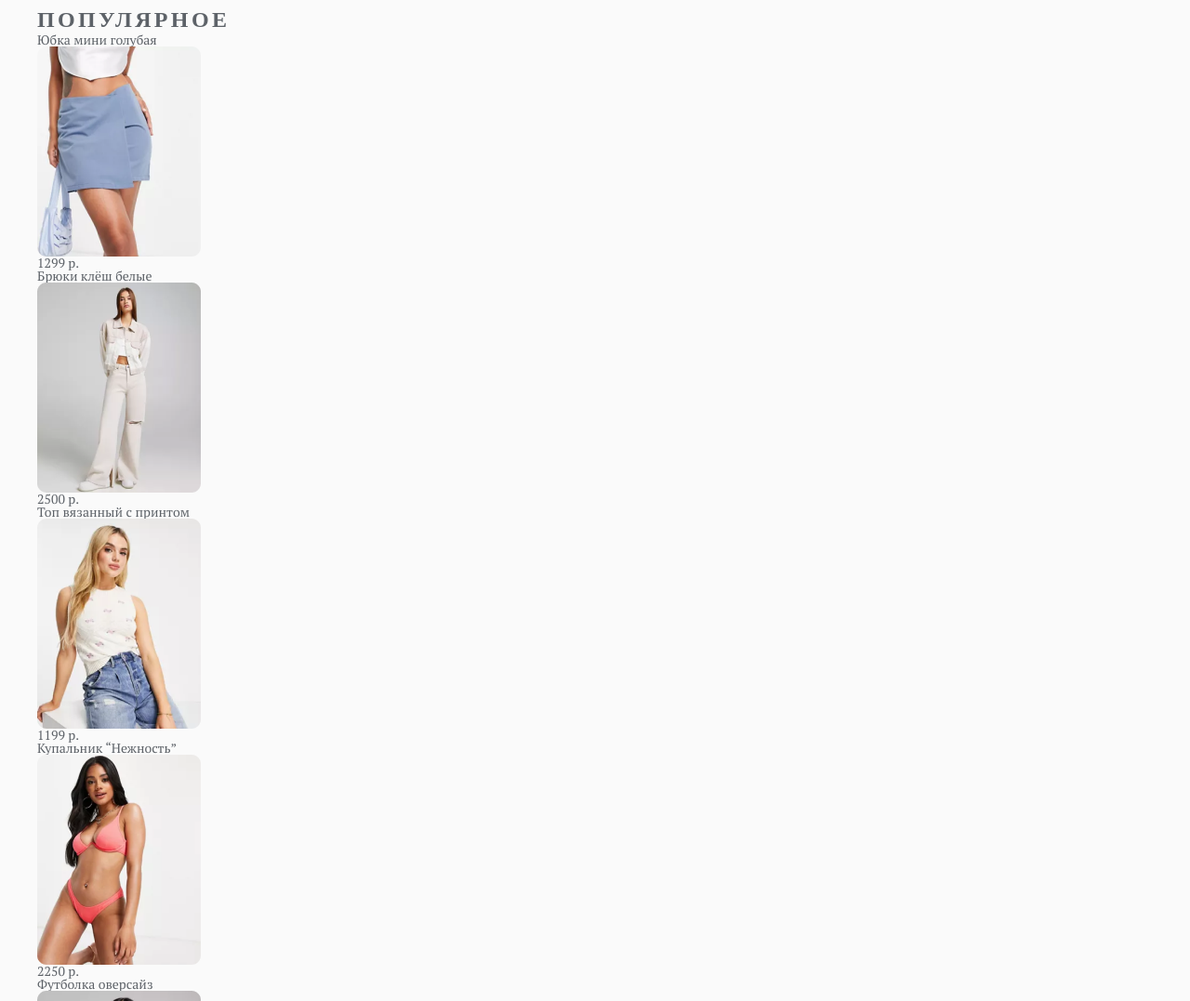
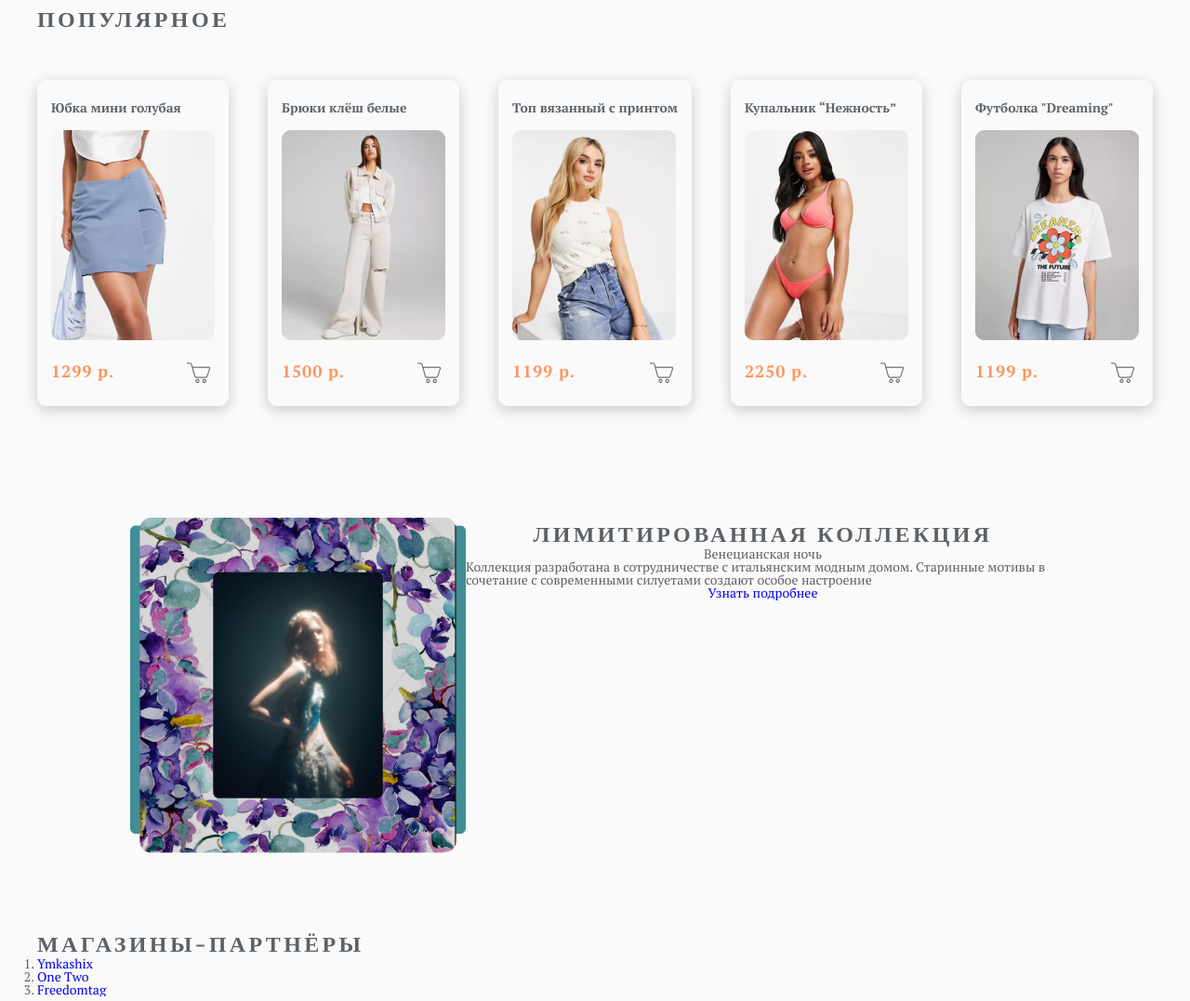
Before and after one commit to fongradnastya/lab2_web, a plain HTML site: page index.html in a window 1280 px wide. Shown: the part 1549-2626 px from the top of the page at 93% size. Drawn offline with nearby package versions, Linux system fonts and the light colour scheme.

Commit message:
Desighned new sections

```diff
--- a/css/style.css
+++ b/css/style.css
@@ -323,3 +323,64 @@ h2{
 }
 
 /* popular */
+
+.popular{
+    padding-bottom: 80px;
+}
+
+.popular__title{
+    margin-bottom: 50px;
+}
+
+.popular__cards{
+    display: flex;
+    justify-content: space-between;
+}
+
+.popular__card{
+    box-shadow: 0px 4px 15px rgba(0, 0, 0, 0.2);
+    padding: 20px 15px;
+    border-radius: 10px;
+}
+
+.popular__info{
+    display: flex;
+    align-items: center;
+    justify-content: space-between;
+    margin-top: 15px;
+}
+
+.popular__subtitle{
+    font-weight: 700;
+    line-height: 19px;
+    margin-bottom: 15px;
+}
+
+.popular__price{
+    font-weight: 700;
+    font-size: 18px;
+    line-height: 24px;
+    letter-spacing: 0.05em;
+    color: #FE955E;
+}
+
+.popular__basket{
+    padding: 5px;
+}
+
+/* limited edition */
+
+.limited{
+    padding: 40px 0 80px 0;
+}
+
+.limited__container{
+    display: flex;
+    max-width: 1000px;
+}
+
+.limited__offer{
+    display: flex;
+    flex-direction: column;
+    align-items: center;
+}
--- a/index.html
+++ b/index.html
@@ -189,50 +189,120 @@
                     </div>
                 </div>
             </section>
-            <section id="s4">
+            <section id="s4" class="popular">
                 <div class="container">
-                    <h2>Популярное</h2>
-                    <div>
-                        <h5>Юбка мини голубая</h5>
+                    <h2 class="popular__title">
+                        Популярное
+                    </h2>
+                    <div class="popular__cards">
+                        <div class="popular__card">
+                            <h5 class="popular__subtitle">
+                                Юбка мини голубая
+                            </h5>
+                            <div class="popular__img">
                                 <img src="img/popular/1.png" alt="Юбка">
-                        <p>1299 р.</p>
                             </div>
-                    <div>
-                        <h5>Брюки клёш белые</h5>
-                        <img src="img/popular/2.png" alt="Брюки клёш">
-                        <p>2500 р.</p>
+                            <div class="popular__info">
+                                <p class="popular__price">
+                                    1299 р.
+                                </p>
+                                <div class="popular__basket">
+                                    <a href="#" class="popular__link">
+                                        <img src="img/popular/basket.png" alt="basket">
+                                    </a>
                                 </div>
-                    <div>
-                        <h5>Топ вязанный с принтом</h5>
-                        <img src="img/popular/3.png" alt="Топ вязанный">
-                        <p>1199 р.</p>
                             </div>
-                    <div>
-                        <h5>Купальник “Нежность”</h5>
-                        <img src="img/popular/4.png" alt="Купальник">
-                        <p>2250 р.</p>
                         </div>
-                    <div>
-                        <h5>Футболка оверсайз</h5>
-                        <img src="img/popular/5.png" alt="">
-                        <p>599 р.</p>
+                        <div class="popular__card">
+                            <h5 class="popular__subtitle">
+                                Брюки клёш белые
+                            </h5>
+                            <div class="popular__img">
+                                <img src="img/popular/2.png" alt="Юбка">
+                            </div>
+                            <div class="popular__info">
+                                <p class="popular__price">
+                                    1500 р.
+                                </p>
+                                <div class="popular__basket">
+                                    <a href="#" class="popular__link">
+                                        <img src="img/popular/basket.png" alt="basket">
+                                    </a>
+                                </div>
+                            </div>
+                        </div>
+                        <div class="popular__card">
+                            <h5 class="popular__subtitle">
+                                Топ вязанный с принтом
+                            </h5>
+                            <div class="popular__img">
+                                <img src="img/popular/3.png" alt="Юбка">
+                            </div>
+                            <div class="popular__info">
+                                <p class="popular__price">
+                                    1199 р.
+                                </p>
+                                <div class="popular__basket">
+                                    <a href="#" class="popular__link">
+                                        <img src="img/popular/basket.png" alt="basket">
+                                    </a>
+                                </div>
+                            </div>
+                        </div>
+                        <div class="popular__card">
+                            <h5 class="popular__subtitle">
+                                Купальник “Нежность”
+                            </h5>
+                            <div class="popular__img">
+                                <img src="img/popular/4.png" alt="Юбка">
+                            </div>
+                            <div class="popular__info">
+                                <p class="popular__price">
+                                    2250 р.
+                                </p>
+                                <div class="popular__basket">
+                                    <a href="#" class="popular__link">
+                                        <img src="img/popular/basket.png" alt="basket">
+                                    </a>
+                                </div>
+                            </div>
+                        </div>
+                        <div class="popular__card">
+                            <h5 class="popular__subtitle">
+                                Футболка "Dreaming"
+                            </h5>
+                            <div class="popular__img">
+                                <img src="img/popular/5.png" alt="Юбка">
+                            </div>
+                            <div class="popular__info">
+                                <p class="popular__price">
+                                    1199 р.
+                                </p>
+                                <div class="popular__basket">
+                                    <a href="#" class="popular__link">
+                                        <img src="img/popular/basket.png" alt="basket">
+                                    </a>
+                                </div>
+                            </div>
+                        </div>
                     </div>
                 </div>
             </section>
-            <section id="s5">
-                <div class="container">
+            <section id="s5" class="limited">
+                <div class="container limited__container">
+                    <div class="limited__img">
                         <img src="img/photo (1).png" alt="">
+                    </div>
+                    <div class="limited__offer">
                         <h2>Лимитированная коллекция</h2>
-                    <h4>Навеянная венецианскими мотивами</h4>
+                        <h4>Венецианская ночь</h4>
+                        <p class="limited__description">
+                            Коллекция разработана в сотрудничестве с итальянским модным домом.
+                            Старинные мотивы в сочетание с современными силуетами создают особое настроение
+                        </p>
                         <a href="#">Узнать подробнее</a>
                     </div>
-            </section>
-            <section id="s6">
-                <div class="container">
-                    <h2>Наша миссия -</h2>
-                    <h4>Создавать стильную и практичную одежду, отражающую вашу индивидуальность</h4>
-                    <img src="img/author.png" alt="author">
-                    <p>- Создательница бренда, Ольга Митрофанова</p>
+
                 </div>
             </section>
         </main>
```
Also changed, not shown: img/author.png (deleted), img/popular/basket.png (added). Lines whose indentation alone changed are shown as unchanged.
